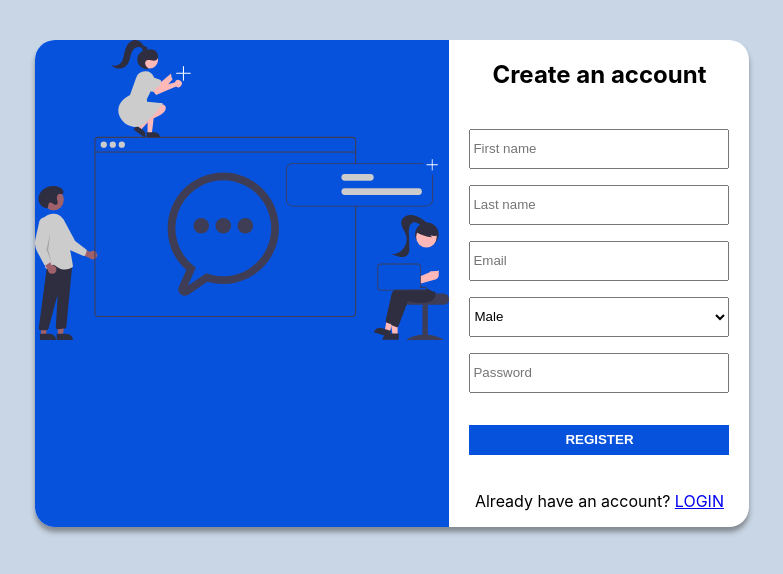
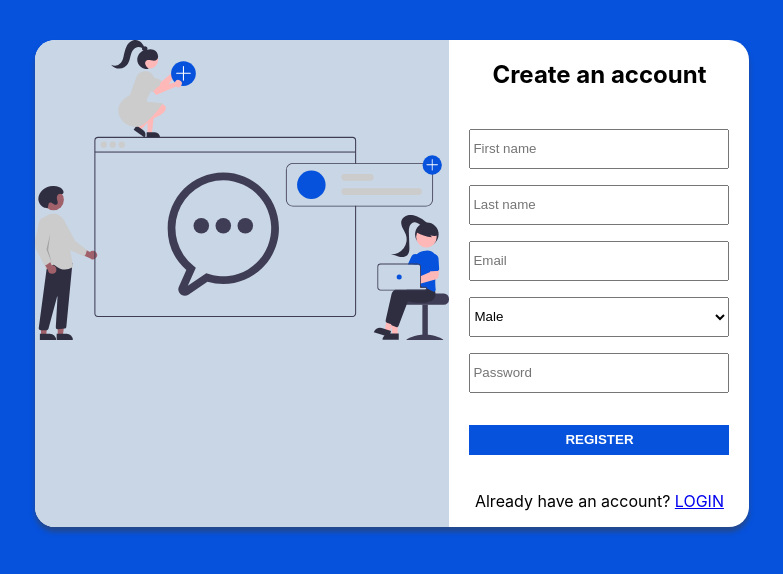
Before and after one commit to shrki416/Chat-App, a React (Create React App) app in the folder Client/: page /register in a window 1280 px wide. Shown: the top 574 px of the page, without its empty margins (248-1031 px from the left). Built offline with nearby package versions, Linux system fonts and the light colour scheme.

Commit message:
Finish Auth CSS

```diff
--- a/Client/src/components/Auth/Auth.css
+++ b/Client/src/components/Auth/Auth.css
@@ -2,7 +2,7 @@
 
 #auth-container {
   min-height: 100vh;
-  background-color: var(--bg-gray);
+  background-color: var(--bg-main);
 }
 #auth-container #auth-card {
   display: flex;
@@ -24,7 +24,7 @@
   }
 }
 #auth-container #auth-card > div #image-section {
-  background-color: var(--bg-main);
+  background-color: var(--bg-gray);
   border-top-left-radius: 20px;
   border-top-right-radius: 20px;
   border-bottom-left-radius: 0;
```
